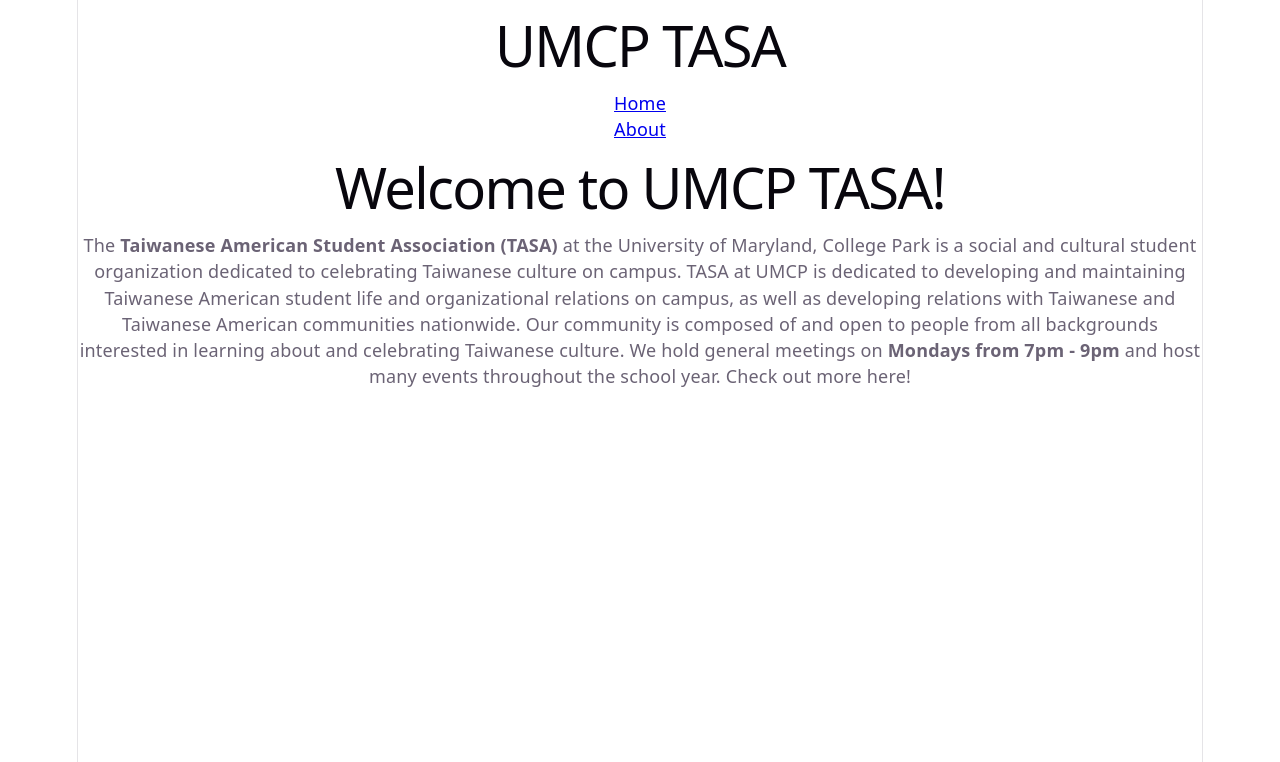
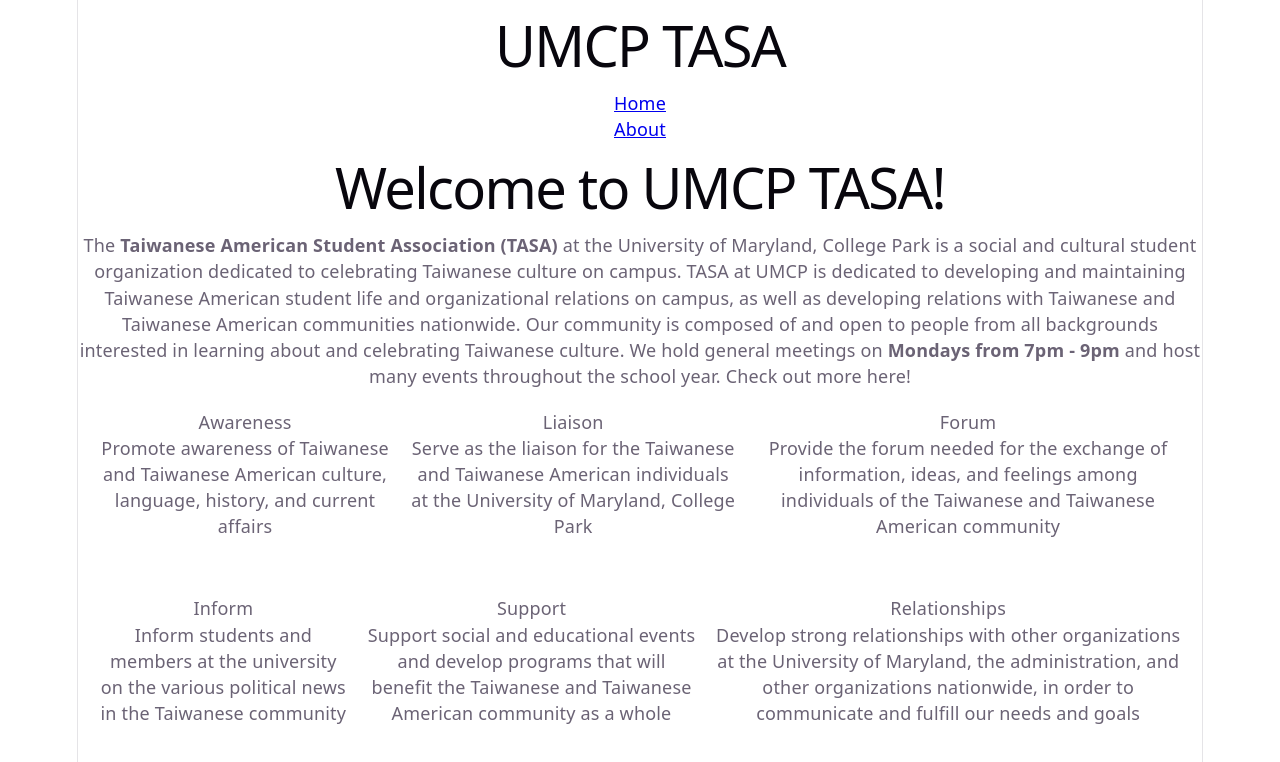
Before and after one commit to UMCP-TASA/website-NEW, a React (Vite) app: page / in a window 1280 px wide. Shown: the top 762 px of the page. Built offline with nearby package versions, Linux system fonts and the light colour scheme.

Commit message:
added Goals cards

```diff
--- /dev/null
+++ b/src/components/Home/Goals.jsx
@@ -0,0 +1,121 @@
+import { useState } from "react";
+import { Card } from "react-bootstrap";
+
+export default function Goals() {
+  return (
+    <div
+      style={{
+        display: "grid",
+        gridTemplateRows: "repeat(2, minmax(100px, auto))",
+        gap: "16px",
+      }}
+    >
+      <div style={{ display: "flex", gap: "16px", padding: `20px` }}>
+        <GoalAwareness />
+        <GoalLiaison />
+        <GoalForum />
+      </div>
+      <div style={{ display: "flex", gap: "16px", padding: `20px` }}>
+        <GoalInform />
+        <GoalSupport />
+        <GoalRelationships />
+      </div>
+    </div>
+  );
+}
+
+function GoalAwareness() {
+  return (
+    <div>
+      <Card>
+        <Card.Body>
+          <Card.Title> Awareness </Card.Title>
+          <Card.Text>
+            Promote awareness of Taiwanese and Taiwanese American culture,
+            language, history, and current affairs
+          </Card.Text>
+        </Card.Body>
+      </Card>
+    </div>
+  );
+}
+
+function GoalLiaison() {
+  return (
+    <div>
+      <Card>
+        <Card.Body>
+          <Card.Title> Liaison </Card.Title>
+          <Card.Text>
+            Serve as the liaison for the Taiwanese and Taiwanese American
+            individuals at the University of Maryland, College Park
+          </Card.Text>
+        </Card.Body>
+      </Card>
+    </div>
+  );
+}
+
+function GoalForum() {
+  return (
+    <div>
+      <Card>
+        <Card.Body>
+          <Card.Title> Forum </Card.Title>
+          <Card.Text>
+            Provide the forum needed for the exchange of information, ideas, and
+            feelings among individuals of the Taiwanese and Taiwanese American
+            community
+          </Card.Text>
+        </Card.Body>
+      </Card>
+    </div>
+  );
+}
+
+function GoalInform() {
+  return (
+    <div>
+      <Card>
+        <Card.Body>
+          <Card.Title> Inform </Card.Title>
+          <Card.Text>
+            Inform students and members at the university on the various
+            political news in the Taiwanese community
+          </Card.Text>
+        </Card.Body>
+      </Card>
+    </div>
+  );
+}
+function GoalSupport() {
+  return (
+    <div>
+      <Card>
+        <Card.Body>
+          <Card.Title> Support </Card.Title>
+          <Card.Text>
+            Support social and educational events and develop programs that will
+            benefit the Taiwanese and Taiwanese American community as a whole
+          </Card.Text>
+        </Card.Body>
+      </Card>
+    </div>
+  );
+}
+function GoalRelationships() {
+  return (
+    <div>
+      <Card>
+        <Card.Body>
+          <Card.Title> Relationships </Card.Title>
+          <Card.Text>
+            Develop strong relationships with other organizations at the
+            University of Maryland, the administration, and other organizations
+            nationwide, in order to communicate and fulfill our needs and goals
+          </Card.Text>
+        </Card.Body>
+      </Card>
+    </div>
+  );
+}
--- a/src/components/Home/Home.jsx
+++ b/src/components/Home/Home.jsx
@@ -1,10 +1,13 @@
-import { useState } from 'react'
+import { useState } from 'react';
 import Welcome from './Welcome';
+import Goals from './Goals';
+
 
 export default function Home() {
     return(
     <div>
         <Welcome />
+        <Goals />
     </div>
     );
 }
```
Also changed, not shown: src/components/Home/Welcome.jsx (+18 -20 lines).
